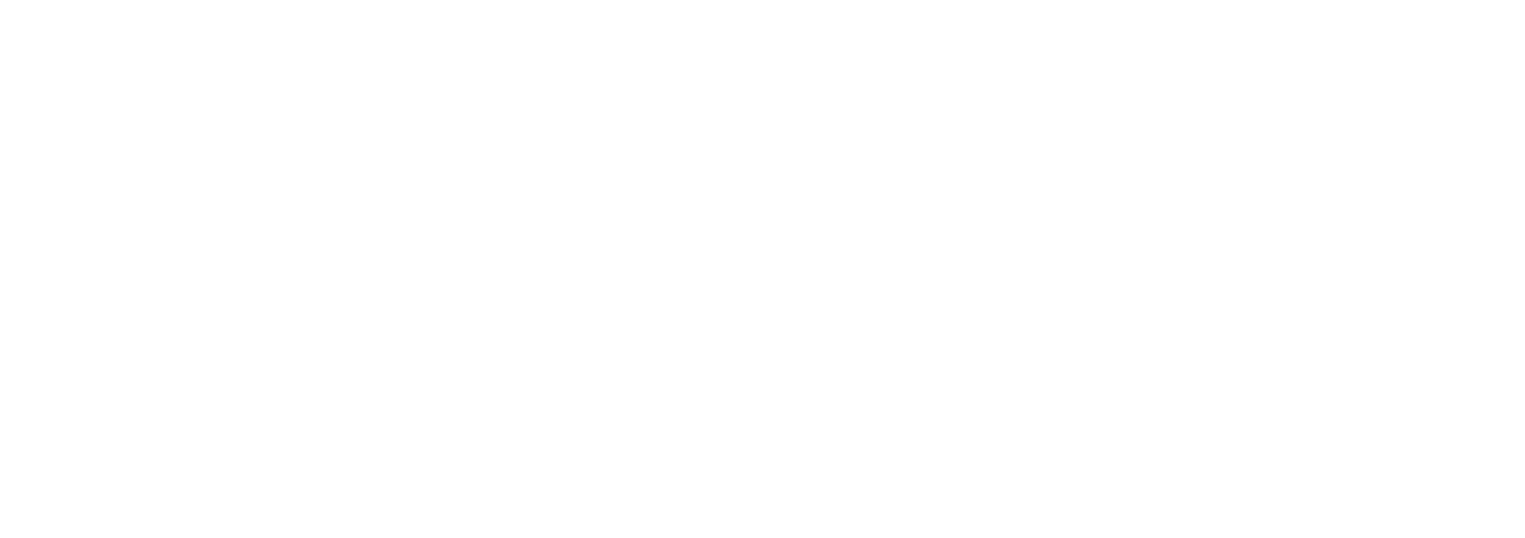
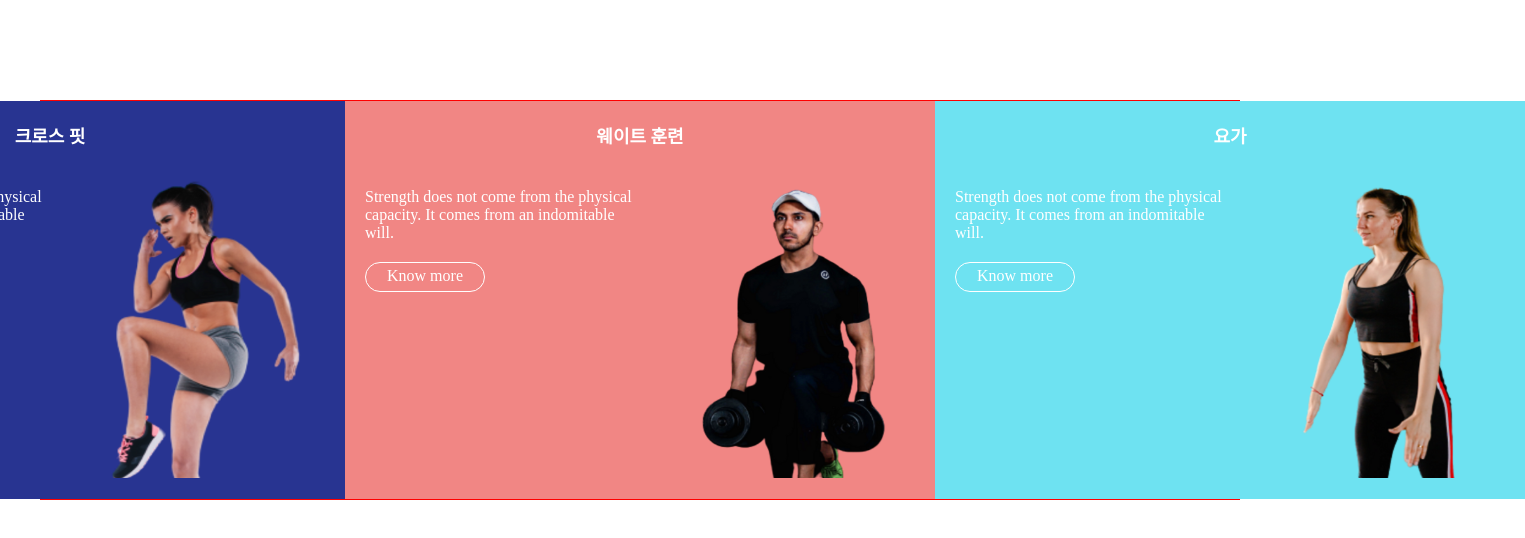
Before and after one commit to Wolrang/230210, a plain HTML site: page index.html in a window 1280 px wide. Shown: the whole page, 1525 px wide, since content can reach past the window. Drawn offline with Linux system fonts and the light colour scheme.

Commit message:
🎉 FitnessFlex

```diff
--- a/index.html
+++ b/index.html
@@ -4,11 +4,55 @@
   <meta charset="UTF-8">
   <meta http-equiv="X-UA-Compatible" content="IE=edge">
   <meta name="viewport" content="width=device-width, initial-scale=1.0">
-  <title>Document</title>
+  <title>FitnessFlex</title>
   <link rel="stylesheet" href="./style.css">
 </head>
 <body>
+  <div class="wrapper">
+    <div class="img-box">
+      <div class="img-box-item a ">
+        <div class="img-box-txt">
+          <h1>크로스 핏</h1>
+        </div>
+        <div class="img-box-img">
+          <div class="grow-txt">
+            <P>Strength does not come from the physical capacity. It comes from an indomitable will.</P>
+            <a href="">Know more</a>
+          </div>
+          <img src="./images/img1.png" alt="크로스핏">
+        </div>
+        </div>
 
+      <div class="img-box-item b">
+        <div class="img-box-txt">
+          <h1>웨이트 훈련</h1>
+        </div>
+        <div class="img-box-img">
+          <div class="grow-txt">
+            <P>Strength does not come from the physical capacity. It comes from an indomitable will.</P>
+            <a href="">Know more</a>
+          </div>
+          <img src="./images/img2.png" alt="웨이트 훈련">
+        </div>
+        </div>
+
+
+      <div class="img-box-item c">
+        <div class="img-box-txt">
+          <h1>요가</h1>
+        </div>
+        <div class="img-box-img">
+          <div class="grow-txt">
+            <P>Strength does not come from the physical capacity. It comes from an indomitable will.</P>
+            <a href="">Know more</a>
+          </div>
+          <img src="./images/img3.png" alt="요가">
+        </div>
+        </div>
+        </div>
+      </div>
+    </div>
+  </div>
   <script src="./js/js.js"></script>
 </body>
 </html>
--- a/style.css
+++ b/style.css
@@ -0,0 +1,88 @@
+* {
+  margin: 0;
+  padding: 0;
+  box-sizing: border-box;
+}
+
+a {
+  text-decoration: none;
+}
+
+.img-box {
+  display: flex;
+  justify-content: center;
+  width: 1200px;
+  max-width: 1200px;
+  height: 400px;
+  margin: 100px auto;
+  border: 1px solid red;
+}
+
+.img-box-item {
+  display: flex;
+  flex-direction: column;
+  justify-content: center;
+  align-items: center;
+  /* border: 1px solid red; */
+  transition: all 300ms ease-in-out;
+  flex-shrink: 0;
+}
+
+.img-box-item:hover {
+  flex-grow: 1;
+}
+
+.img-box-item.a {
+  background-color: #283491;
+}
+
+.img-box-item.b {
+  background-color: #f18684;
+}
+
+.img-box-item.c {
+  background-color: #6ee2f1;
+}
+
+.img-box-txt h1 {
+  color: #fff;
+  font-size: 18px;
+  padding-bottom: 30px;
+}
+
+.img-box-img {
+  display: flex;
+}
+
+.img-box-img img {
+  width: 200px;
+  height: 300px;
+  margin: 0 40px;
+}
+
+.grow-txt {
+  width: 300px;
+  height: 150px;
+  margin-left: 10px;
+  padding: 10px;
+  display: flex;
+  flex-direction: column;
+  /* display: none; */
+}
+
+.grow-txt p {
+  color: #fff;
+  margin-bottom: 20px;
+
+}
+
+.grow-txt a {
+  color: #fff;
+  border: 1px solid #fff;
+  display: inline-block;
+  width: 120px;
+  height: 30px;
+  line-height: 25px;
+  text-align: center;
+  border-radius: 30px;
+}
```
Also changed, not shown: images/img1.png (added), images/img2.png (added), images/img3.png (added).
